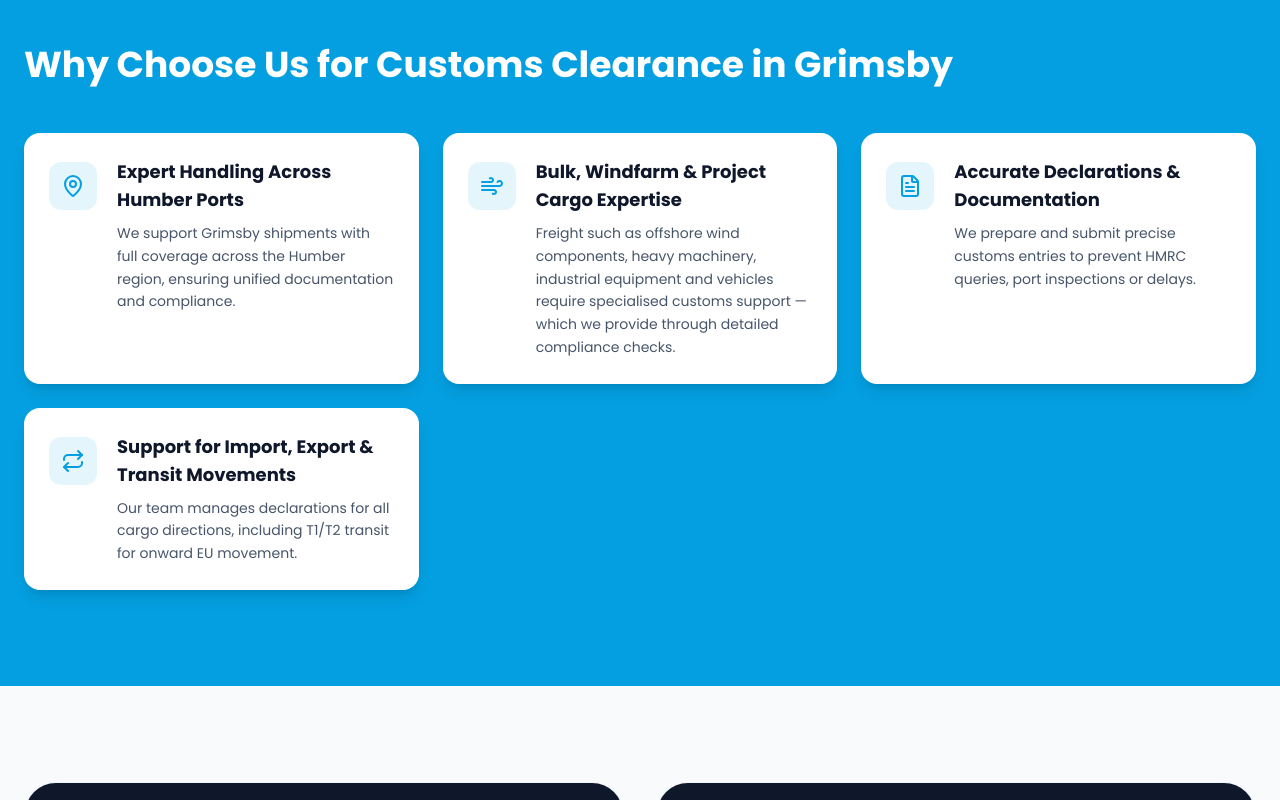
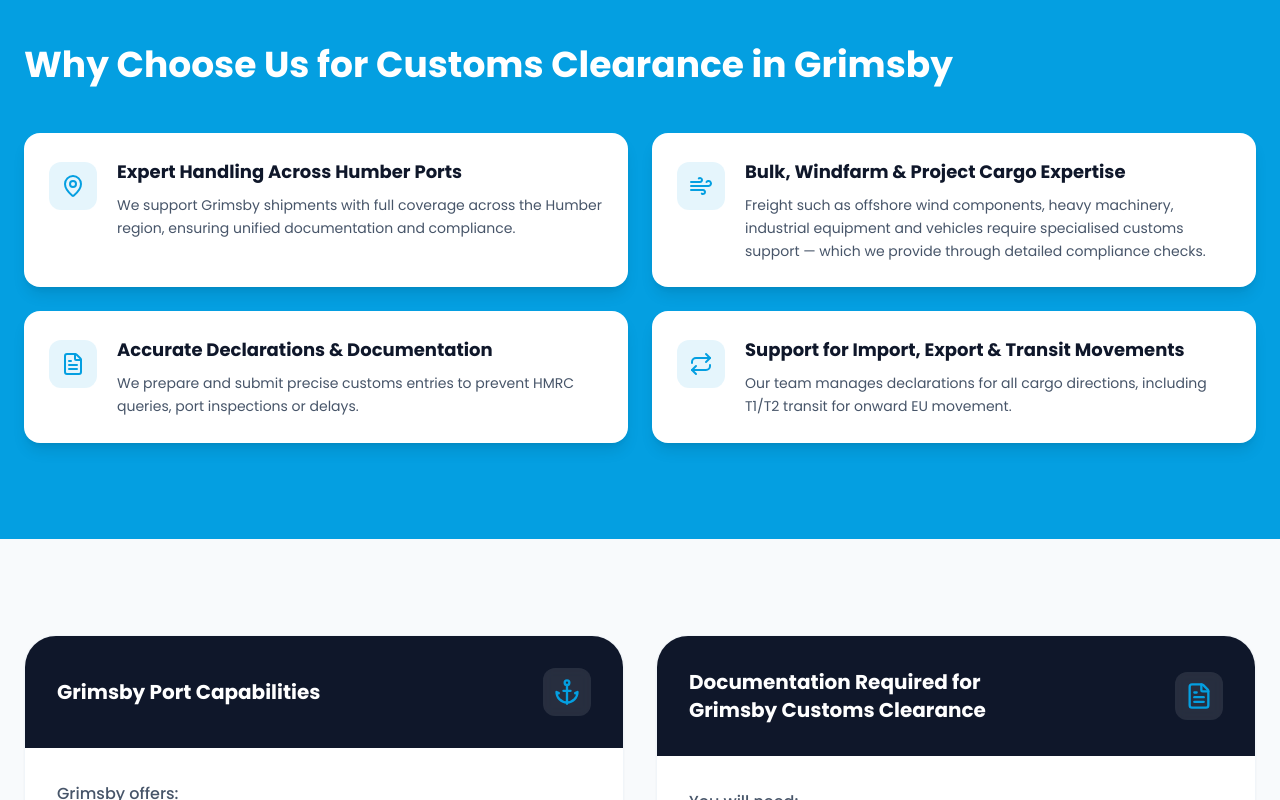
Before and after one commit to Manish-Code-Craft/global-custom, a Next.js app: page /customs-clearance-grimsby in a window 1280 px wide. Shown: the part 1400-2200 px from the top of the page. Built offline with nearby package versions, Linux system fonts and the light colour scheme.

Commit message:
Update index.jsx

```diff
--- a/src/pages/customs-clearance-grimsby/index.jsx
+++ b/src/pages/customs-clearance-grimsby/index.jsx
@@ -105,7 +105,7 @@
               Why Choose Us for Customs Clearance in Grimsby
               </h2>
             </div>
-            <div className="grid grid-cols-1 md:grid-cols-2 lg:grid-cols-3 gap-6">
+            <div className="grid grid-cols-1 md:grid-cols-2 gap-6">
               {features.map((feature, idx) => (
                 <div
                   key={idx}
```
